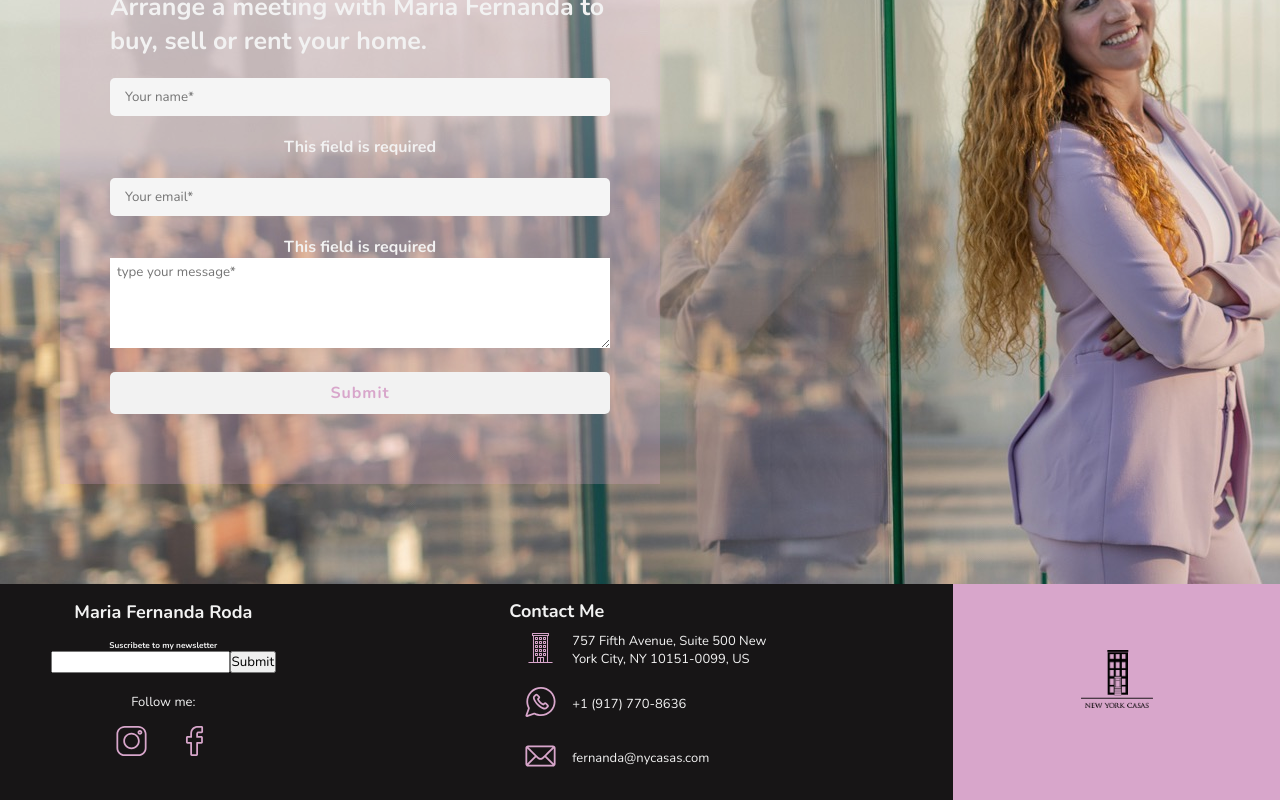
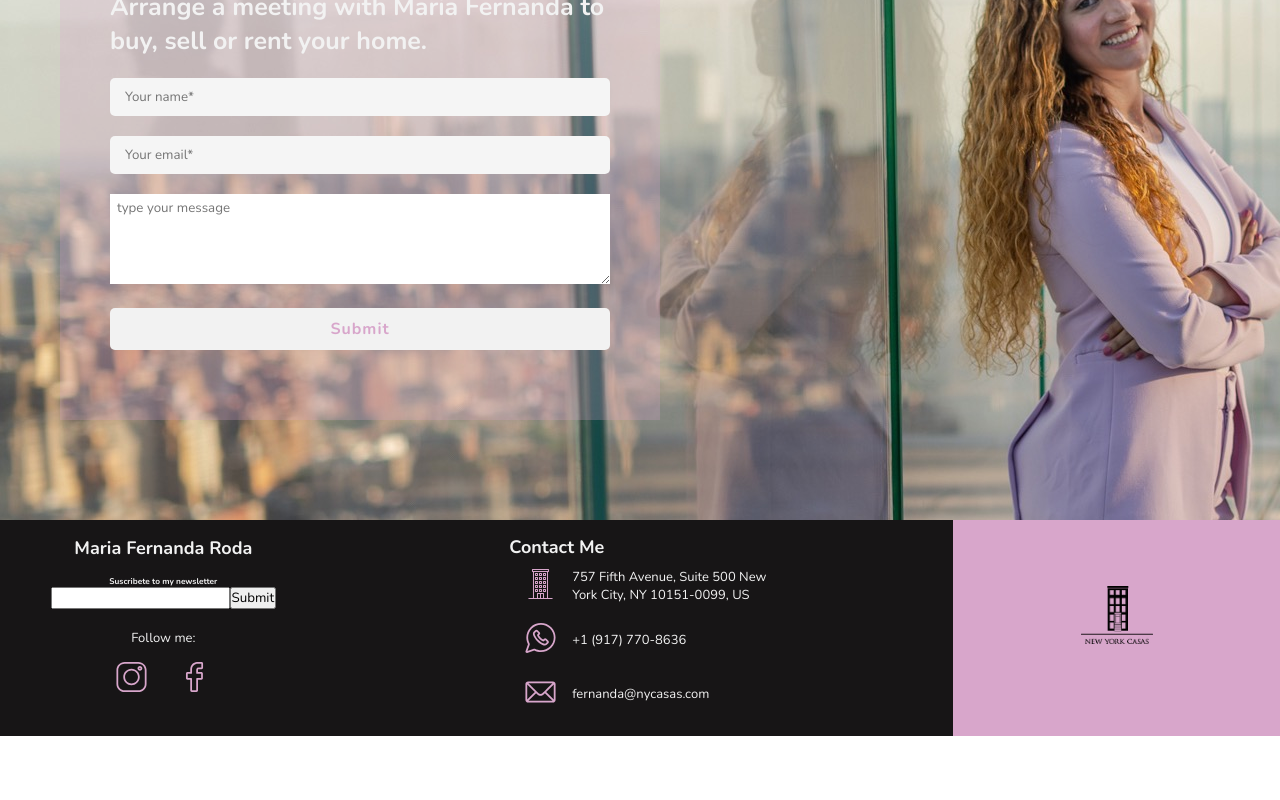
Before and after one commit to LorgioRoda/mfr-website, a React app: page / in a window 1280 px wide. Shown: the part 3386-4186 px from the top of the page. After the commit the page ends 4122 px from the top, so only its background shows below. Built offline with nearby package versions, Linux system fonts and the light colour scheme.

Commit message:
add validations on form

```diff
--- a/src/Pages/ContactMe.js
+++ b/src/Pages/ContactMe.js
@@ -2,26 +2,57 @@ import React, { useState } from "react";
 import emailjs from "emailjs-com";
 import "../assets/styles/Components/ContactMe.scss";
 
+//value with regex
+const regName = /^[a-zA-Z]+ [a-zA-Z]+$/;
+const regEmail = /^[a-zA-Z0-9._-]+@[a-zA-Z0-9.-]+\.[a-zA-Z]{2,4}$/;
+
+const validation = {
+  name: (value) => {
+    let alert;
+    if (!value) {
+      alert = "Name is requiered and only use words";
+    } else if (value.length < 3) {
+      alert = "Name have to have more 3 words";
+    }
+    return alert;
+  },
+  email: (value) => {
+    let alert;
+    if (!value) {
+      alert = "Email is required";
+    }
+    return alert;
+  },
+};
 export default function ContactMe() {
   const formContact = { name: "", email: "", message: "" };
+  const errors = { name: null, email: null };
+
   const [contact, setContact] = useState(formContact);
+  const [stateErrors, setStateErrors] = useState(errors);
   const [showMessage, setShowMessage] = useState(false);
 
   const handleChange = (event) => {
     const { name, value } = event.target;
     setContact({ ...contact, [name]: value });
+    setStateErrors({ ...stateErrors, [name]: validation[name](value) });
   };
 
   const handleSubmit = (e) => {
     e.preventDefault();
+      if(isValid()){
+        emailjs.sendForm(
+          `${process.env.KEYSERVICE}`,
+          `${process.env.KEYTEMPLATE}`,
+          e.target,
+          `${process.env.KEYUSER}`
+        );
+        setContact(formContact);
+      }
+  };
 
-    emailjs.sendForm(
-      `${process.env.KEYSERVICE}`,
-      `${process.env.KEYTEMPLATE}`,
-      e.target,
-      `${process.env.KEYUSER}`
-    );
-    setContact(formContact)
+  const isValid = () => {
+    return !Object.keys(stateErrors).some((key) => stateErrors[key] !== undefined);
   };
 
   return (
@@ -34,28 +65,25 @@ export default function ContactMe() {
               home.
             </h3>
             <input
-              required
               name="name"
               placeholder="Your name*"
               type="text"
               onChange={(event) => handleChange(event)}
               value={contact.name}
-            />{" "}
-            <span>This field is required</span>
+            />
+            {stateErrors.name && <span>{stateErrors.name}</span>}
             <div className="form__content--message">
               <input
-                required
                 name="email"
                 placeholder="Your email*"
                 type="email"
                 onChange={(event) => handleChange(event)}
                 value={contact.email}
-              />{" "}
-              <span>This field is required</span>
+              />
+              {stateErrors.email && <span>{stateErrors.email}</span>}
               <textarea
-                required
                 name="message"
-                placeholder="type your message*"
+                placeholder="type your message"
                 type="text"
                 onChange={(event) => handleChange(event)}
                 value={contact.message}
```
